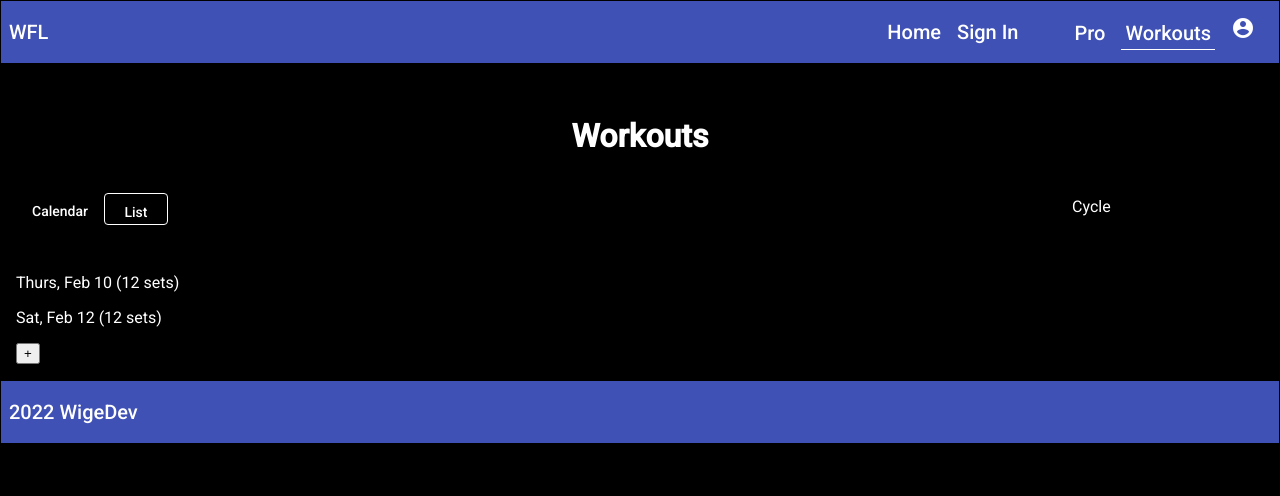
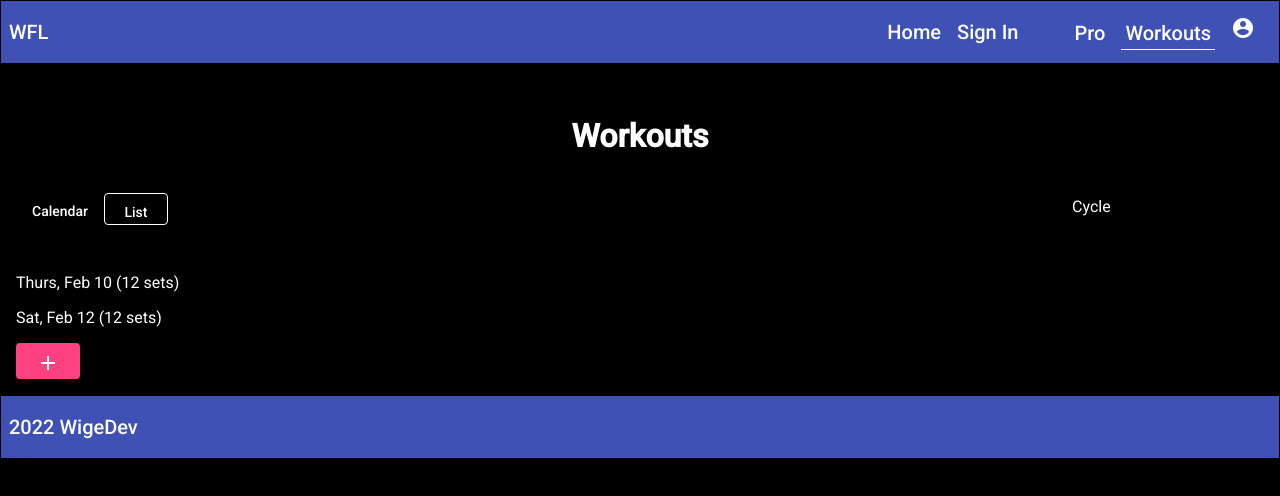
Before and after one commit to garywige/wigedev-fitness-log, an Angular app: page /free/workouts/list in a window 1280 px wide. Shown: the top 496 px of the page. Built offline with nearby package versions, Linux system fonts and the light colour scheme.

Commit message:
workouts list mat-fab button

```diff
--- a/src/app/free/workouts-list/workouts-list.component.html
+++ b/src/app/free/workouts-list/workouts-list.component.html
@@ -1,3 +1,3 @@
 <p>Thurs, Feb 10 (12 sets)</p>
 <p>Sat, Feb 12 (12 sets)</p>
-<button>+</button>
+<button mat-raised-button color="accent"><mat-icon>add</mat-icon></button>
```
